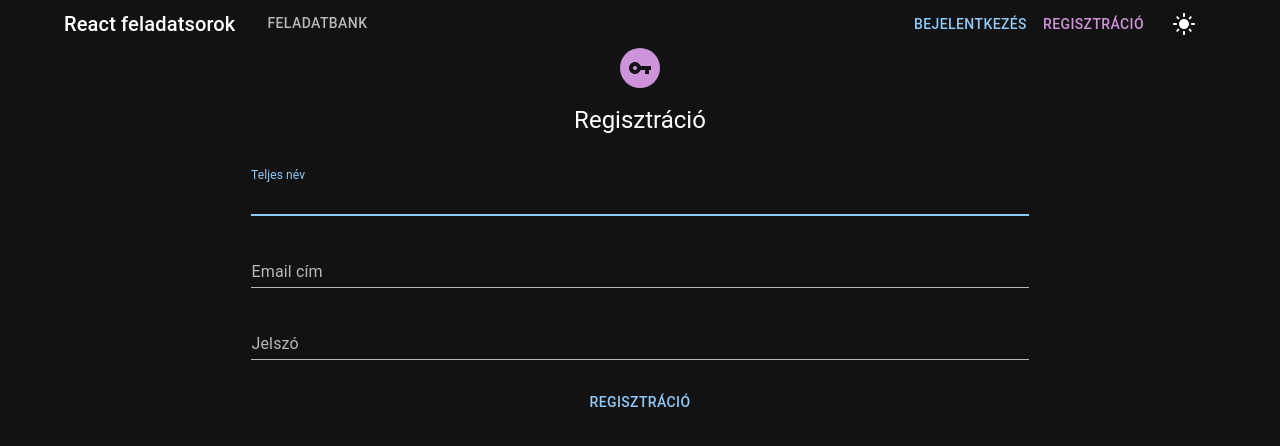
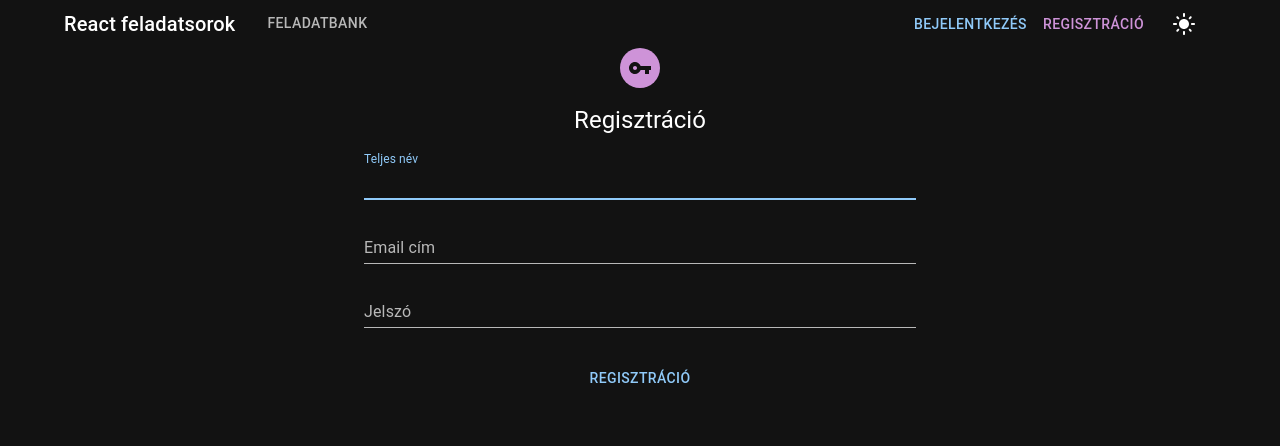
Before and after one commit to kamka427/React-Feladatsorok, a React (Create React App) app in the folder client/: page /regisztracio in a window 1280 px wide. Shown: the top 446 px of the page. Built offline with nearby package versions, Linux system fonts and the light colour scheme.

Commit message:
Update layout for Login and Register

```diff
--- a/client/src/auth/Login.js
+++ b/client/src/auth/Login.js
@@ -4,6 +4,7 @@ import {
   Button,
   Container,
   Stack,
+  TableContainer,
   TextField,
   Typography,
 } from "@mui/material";
@@ -70,9 +71,9 @@ export const Login = () => {
   };
 
   return (
-    <>
     <Container>
-        <Stack maxWidth="xs" alignItems="center" gap={2}>
+      <Stack gap={2}>
+        <Stack gap={2} alignItems="center">
           <Avatar
             sx={{
               bgcolor: "secondary.main",
@@ -80,11 +81,12 @@ export const Login = () => {
           >
             <LockOutlinedIcon />
           </Avatar>
-
           <Typography variant="h5">Bejelentkezés</Typography>
+        </Stack>
         <form onSubmit={handleSubmit}>
+          <Container maxWidth="sm">
+            <Stack gap={2}>
               <TextField
-              margin="normal"
                 id="email"
                 name="username"
                 label="Email cím"
@@ -99,7 +101,6 @@ export const Login = () => {
                 fullWidth
               />
               <TextField
-              margin="normal"
                 id="password"
                 name="password"
                 label="Jelszó"
@@ -116,9 +117,10 @@ export const Login = () => {
                 Bejelentkezés
               </Button>
               {errors.login && <Alert severity="error">{errors.login}</Alert>}
+            </Stack>
+          </Container>
         </form>
       </Stack>
     </Container>
-    </>
   );
 };
--- a/client/src/auth/Register.js
+++ b/client/src/auth/Register.js
@@ -65,9 +65,9 @@ export const Register = () => {
   };
 
   return (
-    <>
     <Container>
-        <Stack maxWidth="xs" alignItems="center" gap={2}>
+      <Stack gap={2}>
+        <Stack gap={2} alignItems="center">
           <Avatar
             sx={{
               bgcolor: "secondary.main",
@@ -75,11 +75,12 @@ export const Register = () => {
           >
             <VpnKeyIcon />
           </Avatar>
-
           <Typography variant="h5">Regisztráció</Typography>
+        </Stack>
         <form onSubmit={handleSubmit}>
+          <Container maxWidth="sm">
+            <Stack gap={2}>
               <TextField
-              margin="normal"
                 id="name"
                 name="name"
                 label="Teljes név"
@@ -90,9 +91,8 @@ export const Register = () => {
                 onChange={handleChange}
                 autoFocus
                 fullWidth
-            ></TextField>
+              />
               <TextField
-              margin="normal"
                 id="email"
                 name="username"
                 label="Email cím"
@@ -104,9 +104,8 @@ export const Register = () => {
                 value={data.username}
                 onChange={handleChange}
                 fullWidth
-            ></TextField>
+              />
               <TextField
-              margin="normal"
                 id="password"
                 name="password"
                 label="Jelszó"
@@ -118,7 +117,7 @@ export const Register = () => {
                 value={data.password}
                 onChange={handleChange}
                 fullWidth
-            ></TextField>
+              />
 
               <Button type="submit" sx={{ marginY: 2 }} fullWidth>
                 Regisztráció
@@ -127,9 +126,10 @@ export const Register = () => {
               {errors.register && (
                 <Alert severity="error">{errors.register}</Alert>
               )}
+            </Stack>
+          </Container>
         </form>
       </Stack>
     </Container>
-    </>
   );
 };
```
Lines whose indentation alone changed are shown as unchanged.
